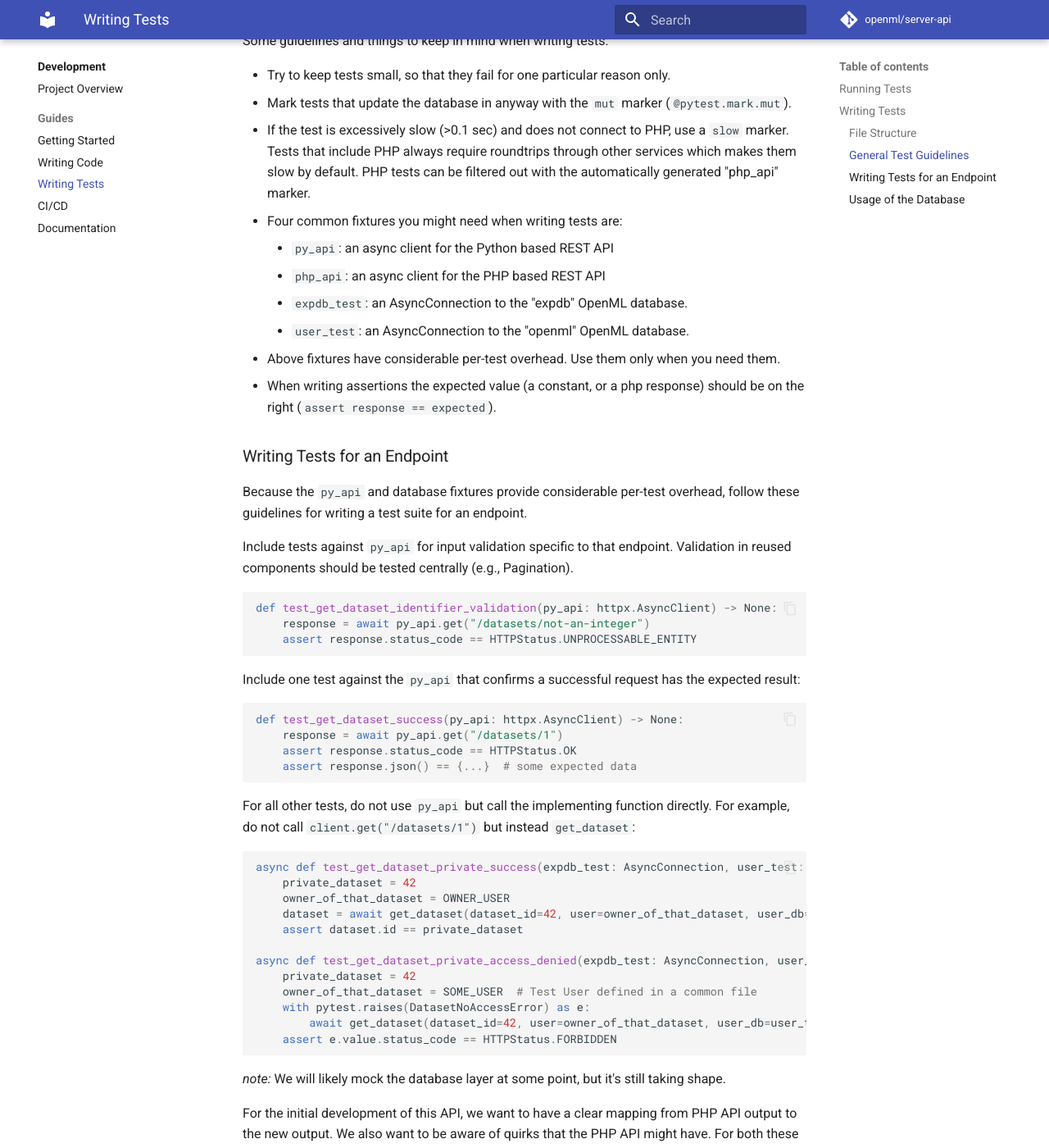
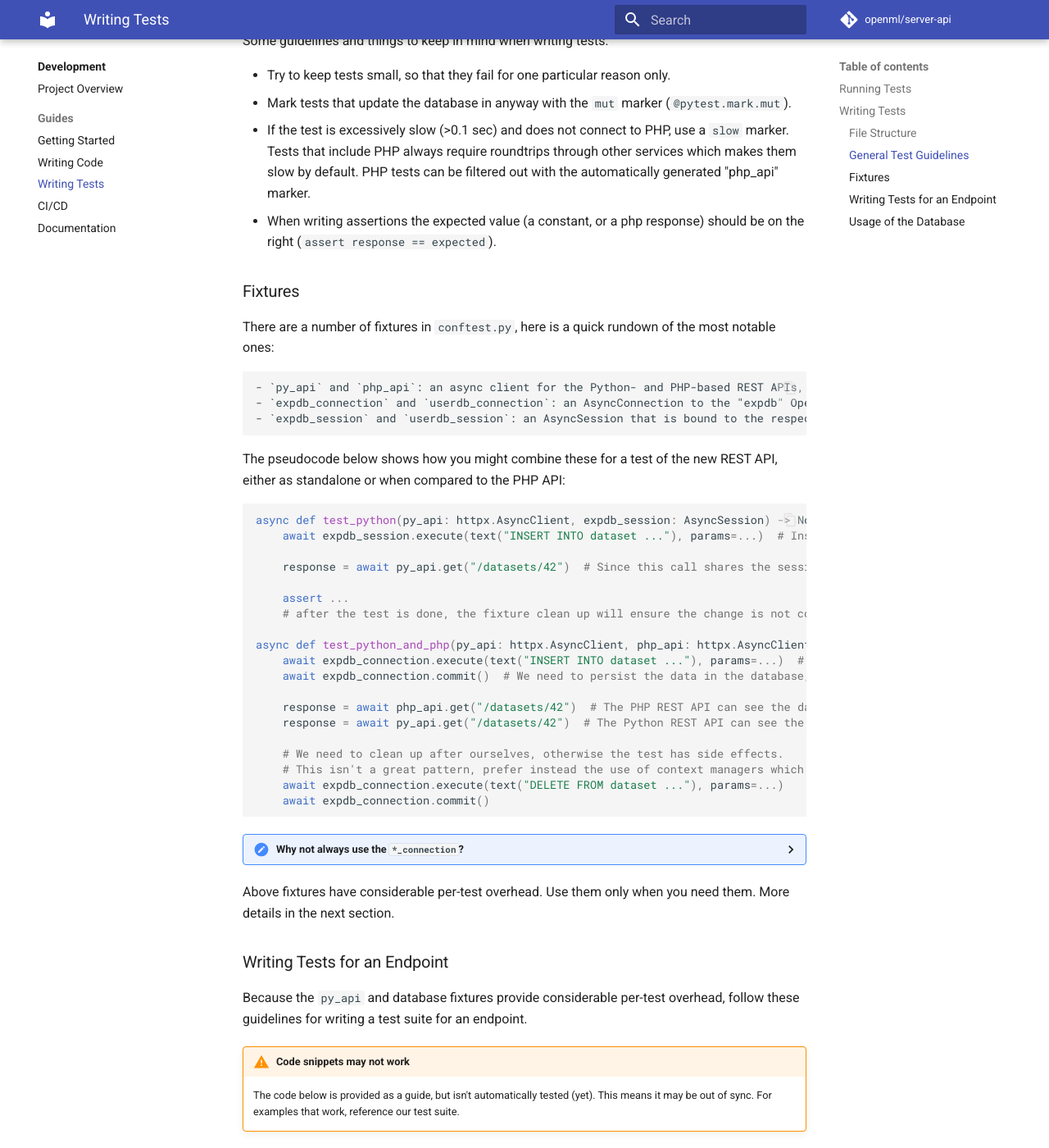
Before and after one commit to openml/server-api, an MkDocs documentation site: the page built from docs/development/tests.md, in a window 1280 px wide and 1400 px high, scrolled down 1920 px. Shown: the whole window at 82% size. Built offline with MkDocs 1.6.1 and Material for MkDocs 9.7.7, drawn with Linux system fonts in a browser that asks for light colours; comment, search, counter and statistics services are not loaded; some of the changed text lies outside the part shown.

````diff
--- a/docs/development/tests.md
+++ b/docs/development/tests.md
@@ -71,17 +71,57 @@ Some guidelines and things to keep in mind when writing tests:
  - Try to keep tests small, so that they fail for one particular reason only.
  - Mark tests that update the database in anyway with the `mut` marker (`@pytest.mark.mut`).
  - If the test is excessively slow (>0.1 sec) and does not connect to PHP, use a `slow` marker. Tests that include PHP always require roundtrips through other services which makes them slow by default. PHP tests can be filtered out with the automatically generated "php_api" marker.
- - Four common fixtures you might need when writing tests are:
-    - `py_api`: an async client for the Python based REST API
-    - `php_api`: an async client for the PHP based REST API
-    - `expdb_test`: an AsyncConnection to the "expdb" OpenML database.
-    - `user_test`: an AsyncConnection to the "openml" OpenML database.
- - Above fixtures have considerable per-test overhead. Use them only when you need them.
  - When writing assertions the expected value (a constant, or a php response) should be on the right (`assert response == expected`).
+
+### Fixtures
+There are a number of fixtures in `conftest.py`, here is a quick rundown of the most notable ones:
+
+    - `py_api` and `php_api`: an async client for the Python- and PHP-based REST APIs, respectively. The `py_api` client has its normal dependency injection for database connections patched to use the connection and session fixtures below.
+    - `expdb_connection` and `userdb_connection`: an AsyncConnection to the "expdb" OpenML database. This fixture is function-scoped and automatically starts a transaction which is rolled back as long as no `commit` is made.
+    - `expdb_session` and `userdb_session`: an AsyncSession that is bound to the respective connection. This means it also has automatic rollback. Any changes that need to be visible to the `py_api` fixture can be performed on this session (see below).
+
+The pseudocode below shows how you might combine these for a test of the new REST API, either as standalone or when compared to the PHP API:
+
+```python
+
+async def test_python(py_api: httpx.AsyncClient, expdb_session: AsyncSession) -> None:
+    await expdb_session.execute(text("INSERT INTO dataset ..."), params=...)  # Insert dataset with id 42
+
+    response = await py_api.get("/datasets/42")  # Since this call shares the session, it should retrieve this data
+
+    assert ...
+    # after the test is done, the fixture clean up will ensure the change is not committed to the database, no extra code needed
+
+async def test_python_and_php(py_api: httpx.AsyncClient, php_api: httpx.AsyncClient, expdb_connection: AsyncConnection) -> None:
+    await expdb_connection.execute(text("INSERT INTO dataset ..."), params=...)  # Insert dataset with id 42
+    await expdb_connection.commit()  # We need to persist the data in the database, because the PHP REST API cannot see our transaction
+
+    response = await php_api.get("/datasets/42")  # The PHP REST API can see the dataset, because it exists in the database
+    response = await py_api.get("/datasets/42")  # The Python REST API can see the dataset also
+
+    # We need to clean up after ourselves, otherwise the test has side effects.
+    # This isn't a great pattern, prefer instead the use of context managers which will execute the delete statements even if unexpected exceptions occur.
+    await expdb_connection.execute(text("DELETE FROM dataset ..."), params=...)
+    await expdb_connection.commit()
+
+```
+
+???- "Why not always use the `*_connection`?"
+
+    As this implementation will make more and more use of ORM models, it is more convenient to have access to an `AsyncSession` object which can deal with those models.
+    Eventually, when verification against PHP REST API output is no longer necessary, we do not even need the `AsyncConnection` objects anymore at all.
+
+
+Above fixtures have considerable per-test overhead. Use them only when you need them. More details in the next section.
 
 ### Writing Tests for an Endpoint
 Because the `py_api` and database fixtures provide considerable per-test overhead,
 follow these guidelines for writing a test suite for an endpoint.
+
+!!! warning "Code snippets may not work"
+
+    The code below is provided as a guide, but isn't automatically tested (yet). This means it may be out of sync.
+    For examples that work, reference our test suite.
 
 Include tests against `py_api` for input validation specific to that endpoint. Validation in reused components should be tested centrally (e.g., Pagination).
 ```python
@@ -102,17 +142,17 @@ def test_get_dataset_success(py_api: httpx.AsyncClient) -> None:
 For all other tests, do not use `py_api` but call the implementing function directly. For example, do not call `client.get("/datasets/1")` but instead `get_dataset`:
 
 ```python
-async def test_get_dataset_private_success(expdb_test: AsyncConnection, user_test: AsyncConnection) -> None:
+async def test_get_dataset_private_success(expdb_session: AsyncSession, userdb_session: AsyncSession) -> None:
     private_dataset = 42
     owner_of_that_dataset = OWNER_USER
-    dataset = await get_dataset(dataset_id=42, user=owner_of_that_dataset, user_db=user_test, expdb_db=expdb_test)
+    dataset = await get_dataset(dataset_id=42, user=owner_of_that_dataset, userdb_session=userdb_session, expdb_session=expdb_session)
     assert dataset.id == private_dataset
 
-async def test_get_dataset_private_access_denied(expdb_test: AsyncConnection, user_test: AsyncConnection) -> None:
+async def test_get_dataset_private_access_denied(expdb_session: AsyncSession, userdb_session: AsyncSession) -> None:
     private_dataset = 42
     owner_of_that_dataset = SOME_USER  # Test User defined in a common file
     with pytest.raises(DatasetNoAccessError) as e:
-        await get_dataset(dataset_id=42, user=owner_of_that_dataset, user_db=user_test, expdb_db=expdb_test)
+        await get_dataset(dataset_id=42, user=owner_of_that_dataset, userdb_session=userdb_session, expdb_session=expdb_session)
     assert e.value.status_code == HTTPStatus.FORBIDDEN
 ```
 
@@ -164,7 +204,7 @@ def _assert_error_response_equal(py_response, php_response) -> None:
 You frequently need to write tests which include fetching from or writing to the database.
 There is a test database that is prepopulated with data available for use as defined in our `compose.yaml` file.
 
-The `expdb_test` and `user_test` connections automatically start a transaction during setup and perform a rollback during teardown.
+The `expdb_connection`, `userdb_connection`, `expdb_session`, and `userdb_session` fixtures automatically start a transaction during setup and perform a rollback during teardown.
 This means that as long as you do not `.commit()` any changes, the data will not persist.
 This is a good thing. We do not want our tests to have side effects, as it might lead to inconsistent behavior.
 
````
Also changed, not shown: 3 other files.
